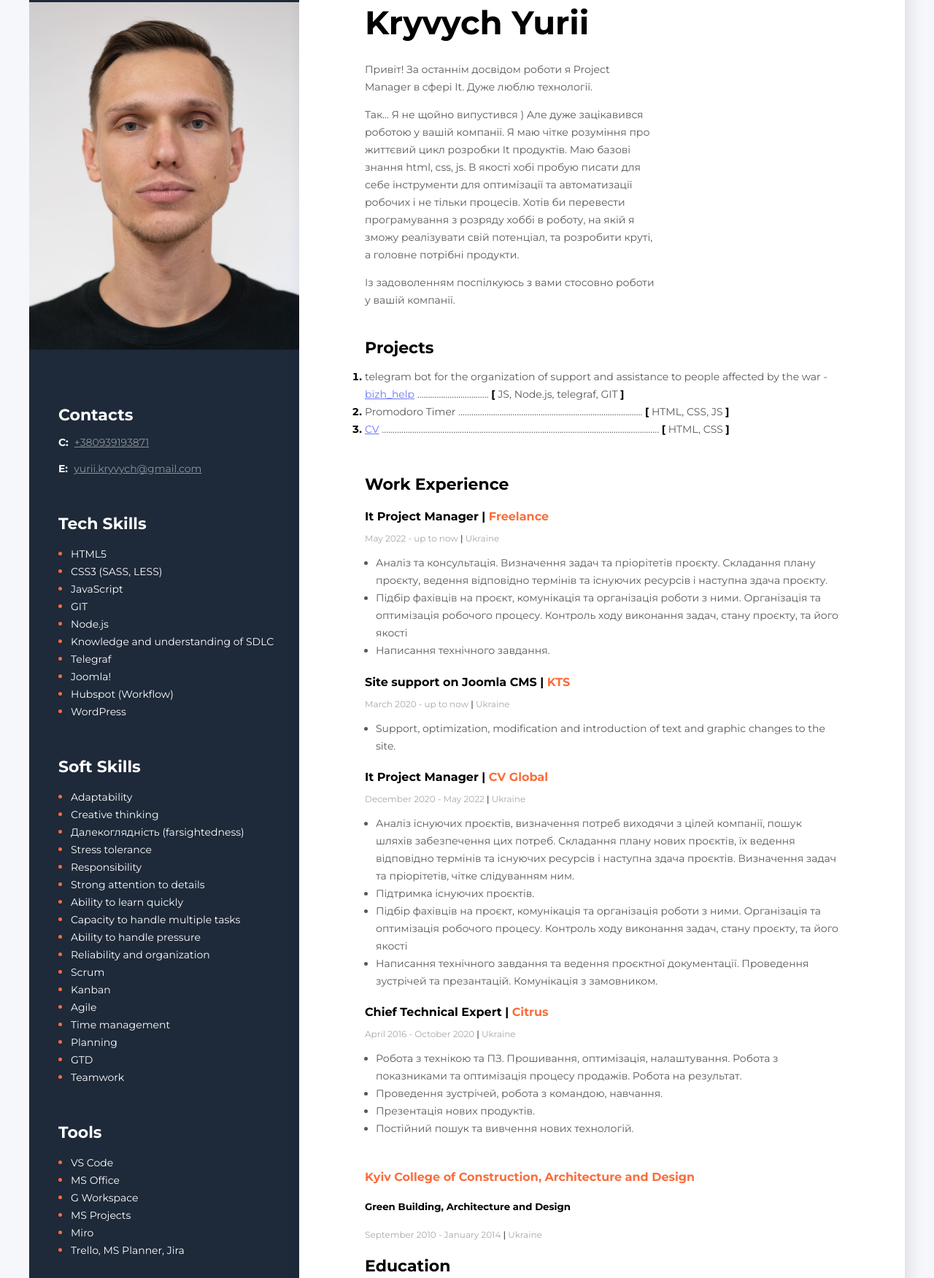
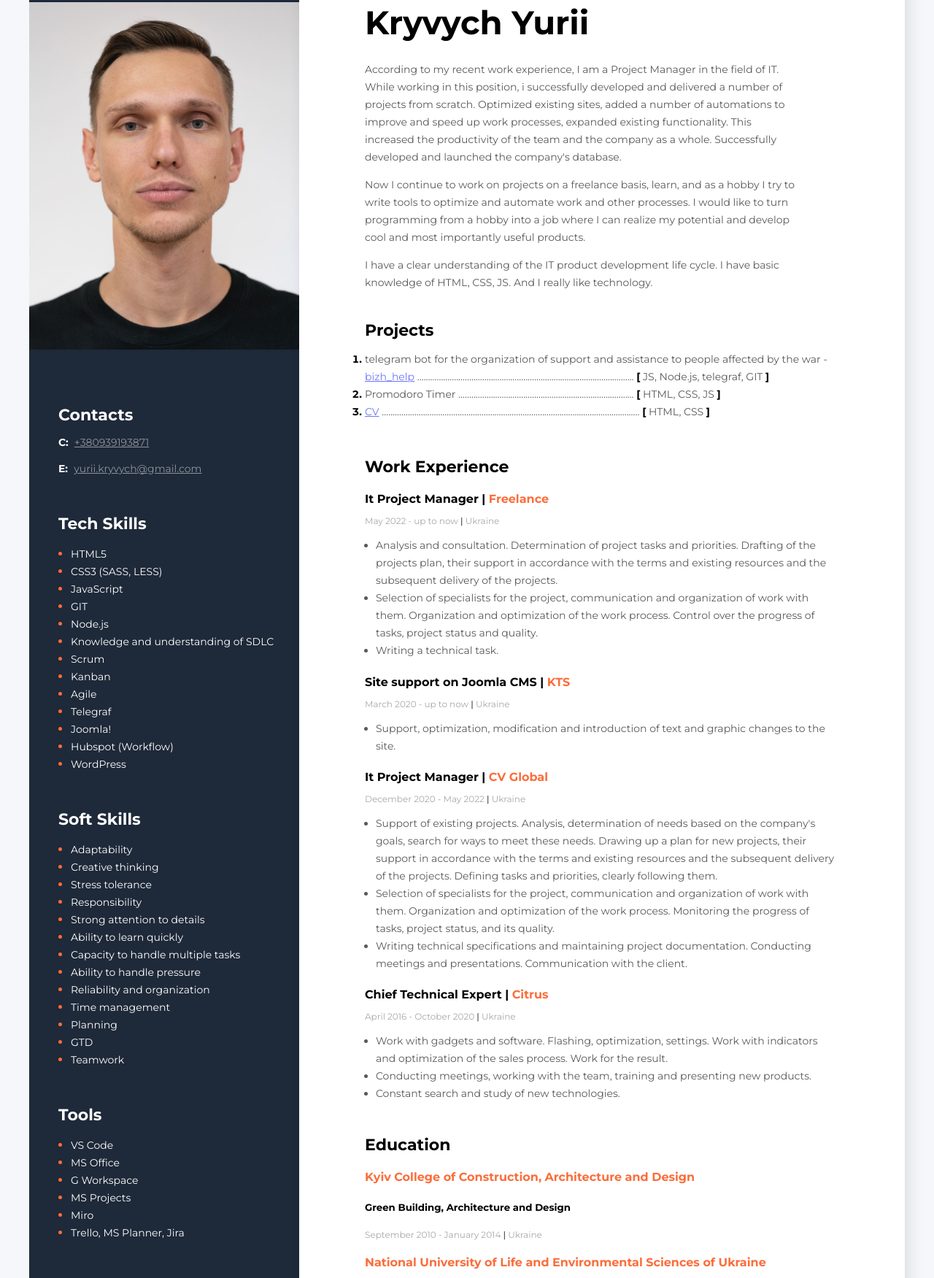
Before and after one commit to waystraight/CV-resume, a plain HTML site: page resume/index.html in a window 1280 px wide. Shown: the part 45-1796 px from the top of the page at 73% size. Drawn offline with Linux system fonts and the light colour scheme.

Commit message:
Add files via upload

```diff
--- a/resume/index.html
+++ b/resume/index.html
@@ -20,26 +20,26 @@
     <div class="about">
    <!-- <h2 class="about-position">Front-End Developer</h2> -->
 <h1 class="about-name">Kryvych Yurii</h1>
-<p class="about-description">Привіт! За останнім досвідом роботи я Project Manager в сфері It. Дуже люблю технології.</p>
-<p class="about-description">Так... Я не щойно випустився ) Але дуже зацікавився роботою у вашій компанії. Я маю чітке розуміння про життєвий цикл розробки It продуктів. Маю базові знання html, css, js. В якості хобі пробую писати для себе інструменти для оптимізації та автоматизації робочих і не тільки процесів. Хотів би перевести програмування з розряду хоббі в роботу, на якій я зможу реалізувати свій потенціал, та розробити круті, а головне потрібні продукти.</p>
-<p class="about-description">Із задоволенням поспілкуюсь з вами стосовно роботи у вашій компанії.</p>
+<p class="about-description">According to my recent work experience, I am a Project Manager in the field of IT. While working in this position, i successfully developed and delivered a number of projects from scratch. Optimized existing sites, added a number of automations to improve and speed up work processes, expanded existing functionality. This increased the productivity of the team and the company as a whole. Successfully developed and launched the company's database.</p>
+<p class="about-description">Now I continue to work on projects on a freelance basis, learn, and as a hobby I try to write tools to optimize and automate work and other processes. I would like to turn programming from a hobby into a job where I can realize my potential and develop cool and most importantly useful products.</p>
+<p class="about-description">I have a clear understanding of the IT product development life cycle. I have basic knowledge of HTML, CSS, JS. And I really like technology.</p>
     </div>
     <!--projects-->
     <div class="projects">
     <h3 class="title">Projects</h3>
     <ol class="projects-li">
-        <li> telegram bot for the organization of support and assistance to people affected by the war -<a href="https://t.me/bizh_help_bot">bizh_help</a>
-            .................................
+        <li> telegram bot for the organization of support and assistance to people affected by the war - <a href="https://t.me/bizh_help_bot">bizh_help</a>
+            ....................................................................................................
             <span class="projects-brecket">[</span> JS, Node.js, telegraf, GIT <span class="projects-brecket">]</span>
         </li>
 
         <li>Promodoro Timer
-            .....................................................................................
+            .................................................................................
         <span class="projects-brecket">[</span> HTML, CSS, JS <span class="projects-brecket">]</span>
         </li>
 
-        <li><a href="https://iridescent-kataifi-508c23.netlify.app">CV</a>
-            ................................................................................................................................
+        <li><a href="https://yk-cv.netlify.app">CV</a>
+            .......................................................................................................................
         <span class="projects-brecket">[</span> HTML, CSS <span class="projects-brecket">]</span>
 
         <!-- <p class="ptb, orange">____________________________________________</p> -->
@@ -59,9 +59,9 @@
         <h4 class="work-position">It Project Manager | <span class="orange">Freelance</span></h4>
     <p class="period">May 2022 - up to now <span class="line">|</span> Ukraine</p>
     <ul class="work-li">
-        <li>Аналіз та консультація. Визначення задач та пріорітетів проєкту. Складання плану проєкту, ведення відповідно термінів та існуючих ресурсів і наступна здача проєкту.</li>
-        <li>Підбір фахівців на проєкт, комунікація та організація роботи з ними. Організація та оптимізація робочого процесу. Контроль ходу виконання задач, стану проєкту, та його якості</li>
-        <li>Написання технічного завдання.</li>
+        <li>Analysis and consultation. Determination of project tasks and priorities. Drafting of the projects plan, their support in accordance with the terms and existing resources and the subsequent delivery of the projects.</li>
+        <li>Selection of specialists for the project, communication and organization of work with them. Organization and optimization of the work process. Control over the progress of tasks, project status and quality.</li>
+        <li>Writing a technical task.</li>
     </ul>
     </div>
     <!-- part time work -->
@@ -78,29 +78,27 @@
 <h4 class="work-position">It Project Manager | <span class="orange">CV Global</span></h4>
 <p class="period">December 2020 - May 2022 <span class="line">|</span> Ukraine</p>
 <ul class="work-li">
-    <li>Аналіз існуючих проєктів, визначення потреб виходячи з цілей компанії, пошук шляхів забезпечення цих потреб. Складання плану нових проєктів, їх ведення відповідно термінів та існуючих ресурсів і наступна здача проєктів. Визначення задач та пріорітетів, чітке слідуванням ним.</li>
-    <li>Підтримка існуючих проєктів.</li>
-    <li>Підбір фахівців на проєкт, комунікація та організація роботи з ними. Організація та оптимізація робочого процесу. Контроль ходу виконання задач, стану проєкту, та його якості</li>
-    <li>Написання технічного завдання та ведення проєктної документації. Проведення зустрічей та презантацій. Комунікація з замовником.</li>
+    <li>Support of existing projects. Analysis, determination of needs based on the company's goals, search for ways to meet these needs. Drawing up a plan for new projects, their support in accordance with the terms and existing resources and the subsequent delivery of the projects. Defining tasks and priorities, clearly following them.</li>
+    <li>Selection of specialists for the project, communication and organization of work with them. Organization and optimization of the work process. Monitoring the progress of tasks, project status, and its quality.</li>
+    <li>Writing technical specifications and maintaining project documentation. Conducting meetings and presentations. Communication with the client.</li>
 </ul>
     </div>
     <!-- 3 -->
     <h4 class="work-position">Chief Technical Expert | <span class="orange">Citrus</span></h4>
     <p class="period">April 2016 - October 2020 <span class="line">|</span> Ukraine</p>
     <ul class="work-li">
-        <li>Робота з технікою та ПЗ. Прошивання, оптимізація, налаштування. Робота з показниками та оптимізація процесу продажів. Робота на результат.</li>
-        <li>Проведення зустрічей, робота з командою, навчання.</li>
-        <li>Презентація нових продуктів. </li>
-        <li>Постійний пошук та вивчення нових технологій.</li>
+        <li>Work with gadgets and software. Flashing, optimization, settings. Work with indicators and optimization of the sales process. Work for the result.</li>
+        <li>Conducting meetings, working with the team, training and presenting new products.</li>
+        <li>Constant search and study of new technologies.</li>
     </ul>
     </div>
 <!--education-->
 <div class="education">
+    <h3 class="title">Education</h3>
     <h4> <span class="orange">Kyiv College of Construction, Architecture and Design</span></h4>
     <h5 class="faculty">Green Building, Architecture and Design</h5>
     <p class="period">September 2010 - January 2014<span class="line"> |</span> Ukraine</p>
 
-    <h3 class="title">Education</h3>
     <h4> <span class="orange">National University of Life and Environmental Sciences of Ukraine</span></h4>
     <h5 class="faculty">Forestry and Landscape-Park Management</h5>
     <p class="period">September 2014 - (academic leave) <span class="line"> |</span> Ukraine</p>
@@ -114,7 +112,7 @@
         <h3 class="sidebar-title">Contacts</h3>
         <div>
             <p> <span class="contact-type">C:</span>
-                <a href="tel: +77777777777" class="contact-link">+380939193871</a></p>
+                <a href="tel: +380939193871" class="contact-link">+380939193871</a></p>
            <p> <span class="contact-type">E:</span> <a href="mailto: yurii.kryvych@gmail.com" class="contact-link">yurii.kryvych@gmail.com</a></p>
         </div>
     </div>
@@ -126,10 +124,13 @@
         <li class="tech-skills-item"> <span class="tech-skills-text">CSS3 (SASS, LESS)</span></li>
         <li class="tech-skills-item"> <span class="tech-skills-text">JavaScript</span></li>
         <li class="tech-skills-item"> <span class="tech-skills-text">GIT</span></li>
+        <!-- <li class="tech-skills-item"> <span class="tech-skills-text">React.js</span></li> -->
         <li class="tech-skills-item"> <span class="tech-skills-text">Node.js</span></li>
+        <!-- <li class="tech-skills-item"> <span class="tech-skills-text">WebPack</span></li> -->
         <li class="tech-skills-item"> <span class="tech-skills-text">Knowledge and understanding of SDLC</span></li>
-        <!-- <li class="tech-skills-item"> <span class="tech-skills-text">WebPack</span></li> -->
-        <!-- <li class="tech-skills-item"> <span class="tech-skills-text">React.js</span></li> -->
+        <li class="soft-skills-item"> <span class="soft-skills-text">Scrum</span></li>
+        <li class="soft-skills-item"> <span class="soft-skills-text">Kanban</span></li>
+        <li class="soft-skills-item"> <span class="soft-skills-text">Agile</span></li>
         <li class="tech-skills-item"> <span class="tech-skills-text">Telegraf</span></li>
         <li class="tech-skills-item"> <span class="tech-skills-text">Joomla!</span></li>
         <li class="tech-skills-item"> <span class="tech-skills-text">Hubspot (Workflow)</span></li>
@@ -142,7 +143,7 @@
     <ul class="soft-skills-list">
         <li class="soft-skills-item"> <span class="soft-skills-text">Adaptability</span></li>
         <li class="soft-skills-item"> <span class="soft-skills-text">Сreative thinking</span></li>
-        <li class="soft-skills-item"> <span class="soft-skills-text">Далекоглядність (farsightedness)</span></li>
+        <!-- <li class="soft-skills-item"> <span class="soft-skills-text">Далекоглядність (farsightedness)</span></li> -->
         <li class="soft-skills-item"> <span class="soft-skills-text">Stress tolerance</span></li>
         <li class="soft-skills-item"> <span class="soft-skills-text">Responsibility</span></li>
         <li class="soft-skills-item"> <span class="soft-skills-text">Strong attention to details</span></li>
@@ -150,9 +151,6 @@
         <li class="soft-skills-item"> <span class="soft-skills-text">Capacity to handle multiple tasks</span></li>
         <li class="soft-skills-item"> <span class="soft-skills-text">Ability to handle pressure</span></li>
         <li class="soft-skills-item"> <span class="soft-skills-text">Reliability and organization</span></li>
-        <li class="soft-skills-item"> <span class="soft-skills-text">Scrum</span></li>
-        <li class="soft-skills-item"> <span class="soft-skills-text">Kanban</span></li>
-        <li class="soft-skills-item"> <span class="soft-skills-text">Agile</span></li>
         <li class="tech-skills-item"> <span class="tech-skills-text">Time management</span></li>
         <li class="tech-skills-item"> <span class="tech-skills-text">Planning</span></li>
         <li class="soft-skills-item"> <span class="soft-skills-text">GTD</span></li>
--- a/resume/styles/styles.css
+++ b/resume/styles/styles.css
@@ -78,7 +78,7 @@ p {
   font-size: 14px;
   line-height: 24px;
   color: #595959;
-  width: 400px;
+  width: 600px;
 }
 /* project styles */
 
```
